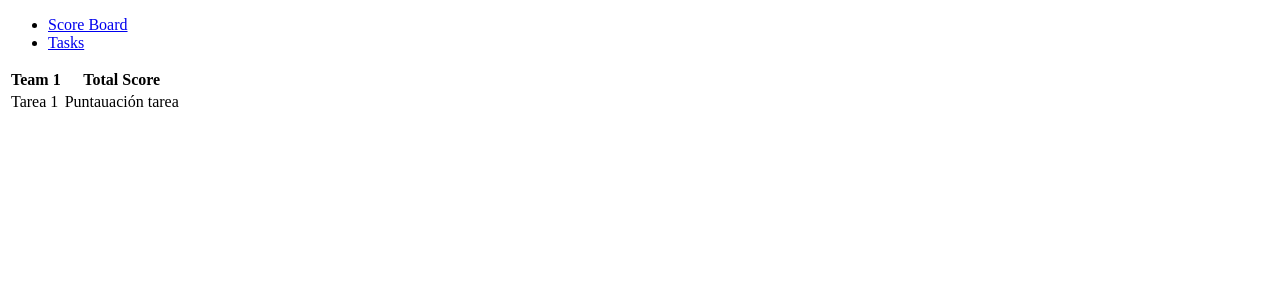
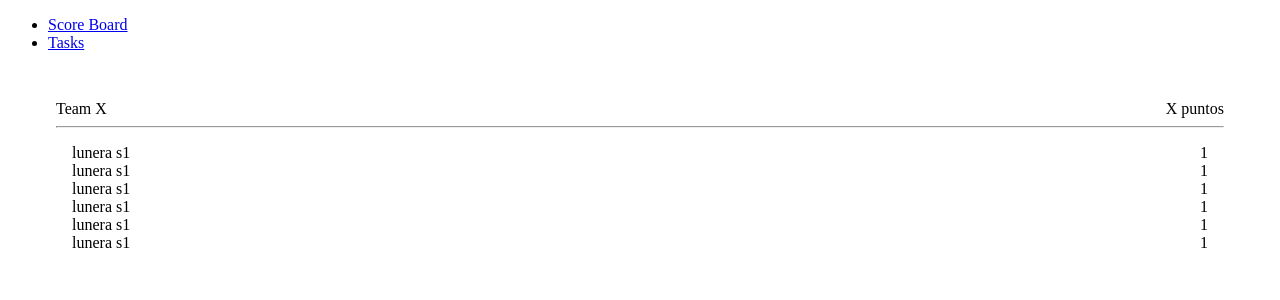
Before and after one commit to albpintado/lunera-1, a React (Create React App) app: page /tasks in a window 1280 px wide. Shown: the top 300 px of the page. Built offline with nearby package versions, Linux system fonts and the light colour scheme.

Commit message:
Groups details view

```diff
--- a/src/components/Tasks.js
+++ b/src/components/Tasks.js
@@ -1,41 +1,70 @@
-import React, {useState} from 'react';
-import TaskItems from './TaskItems';
-
+import React, { useState } from "react";
+import TaskItems from "./TaskItems";
+import "../css/task.css";
 
 const DUMMY_TASKS = [
   {
-    id: '1',
-    title: 'Toilet Paper',
+    id: "1",
+    title: "Toilet Paper",
     score: 0,
-
   },
-
 ];
 
 function Tasks() {
+  return (
+    <div className="main-container">
+        <div className="titulos">
+      <span className="title">Team X</span>
+      <span className="title"> X puntos </span>
+      </div>
+      <hr />
+      <div className="table">
+        <div className="item">
+          <span>lunera s1</span>
+          <span>1</span>
+        </div>
+        <div className="item">
+          <span>lunera s1</span>
+          <span>1</span>
+        </div>
+        <div className="item">
+          <span>lunera s1</span>
+          <span>1</span>
+        </div>
+        <div className="item">
+          <span>lunera s1</span>
+          <span>1</span>
+        </div>
+        <div className="item">
+          <span>lunera s1</span>
+          <span>1</span>
+        </div>
+        <div className="item">
+          <span>lunera s1</span>
+          <span>1</span>
+        </div>
+      </div>
+    </div>
 
-    return (
-        <div>
-            <table>
-                <thead>
-                    <tr>
-                        <th>Team 1</th>
-                        <th>Total Score</th>
-                    </tr>
+    // <div classNameName='main-container'>
 
-                </thead>
-                <tbody>
+    //     <table >
+    //         <thead>
+    //             <tr>
+    //                 <th>Team 1</th>
+    //                 <th>Total Score</th>
+    //             </tr>
 
+    //         </thead>
+    //         <tbody>
 
+    //             <TaskItems></TaskItems>
 
-                    <TaskItems></TaskItems>
+    //         </tbody>
+    //     </table>
 
-                </tbody>
-            </table>
-
-        </div>
-    )
-
+    // </div>
+  );
 }
 
 export default Tasks;
--- /dev/null
+++ b/src/css/task.css
@@ -0,0 +1,21 @@
+.main-container{
+    margin: 3em;
+   }
+
+   hr{
+    background-color: #e0e0e0;
+   }
+
+   .table{
+    margin: 1em;
+   }
+
+   .item{
+    display: flex;
+    justify-content: space-between;
+   }
+
+.titulos{
+    display:flex;
+    justify-content: space-between;
+}
```
